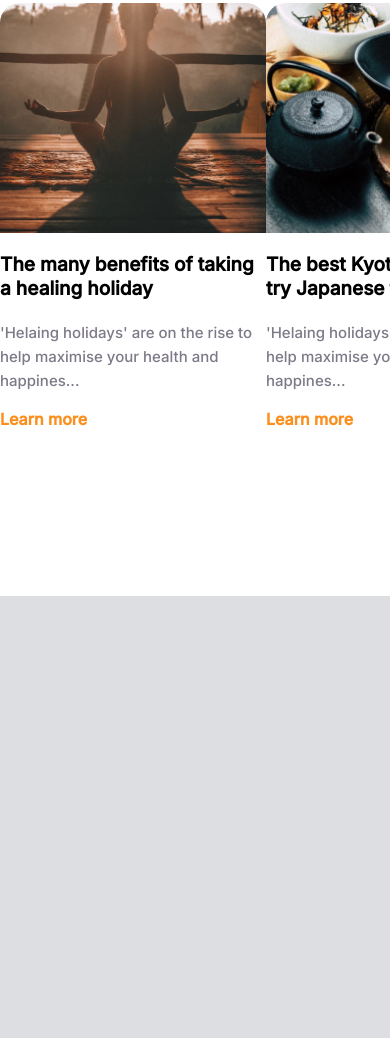
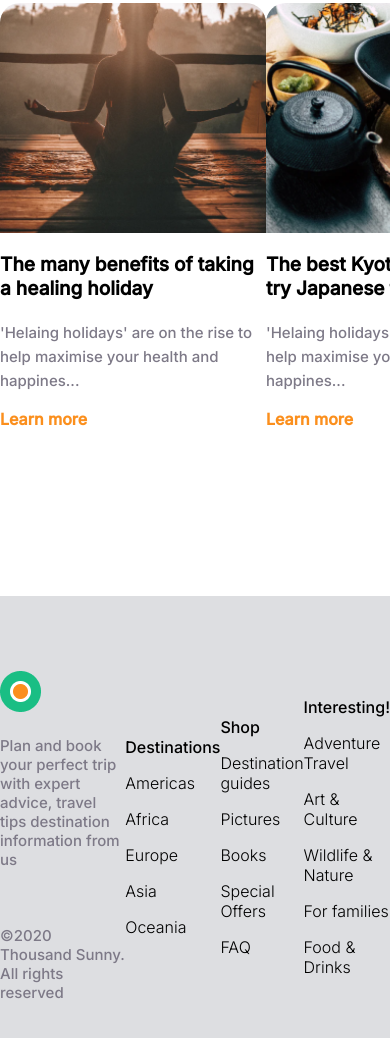
Before and after one commit to cgbl-90/sass-thousand-sunny, a plain HTML site: page index.html in a window 390 px wide. Shown: the part 4484-5522 px from the top of the page. Drawn offline with nearby package versions, Linux system fonts and the light colour scheme.

Commit message:
Summary
PENDING:
- Responsivity
- Animations

```diff
--- a/index.html
+++ b/index.html
@@ -209,7 +209,47 @@
         </div>
     </section>
     <footer>
-
+        <div>
+            <img src="src/logo.png" alt="logo" class="logo">
+            <br />
+            <br />
+            <p>Plan and book your perfect trip with
+                expert advice, travel tips destination
+                information from us
+                <br /><br /><br /><br />
+                ©2020 Thousand Sunny. All rights reserved
+            </p>
+        </div>
+        <div>
+            <ul>
+                <li>Destinations</li>
+                <li>Americas</li>
+                <li>Africa</li>
+                <li>Europe</li>
+                <li>Asia</li>
+                <li>Oceania</li>
+            </ul>
+        </div>
+        <div>
+            <ul>
+                <li>Shop</li>
+                <li>Destination guides</li>
+                <li>Pictures</li>
+                <li>Books</li>
+                <li>Special Offers</li>
+                <li>FAQ</li>
+            </ul>
+        </div>
+        <div>
+            <ul>
+                <li>Interesting!</li>
+                <li>Adventure Travel</li>
+                <li>Art & Culture</li>
+                <li>Wildlife & Nature</li>
+                <li>For families</li>
+                <li>Food & Drinks</li>
+            </ul>
+        </div>
     </footer>
 </body>
 
--- a/styles/input.scss
+++ b/styles/input.scss
@@ -9,6 +9,10 @@ $primary-color: #fb8f1d;
   font-family: "Inter", sans-serif;
   margin: 0px;
   padding: 0px;
+}
+
+li {
+  list-style: none;
 }
 
 h1 {
@@ -223,7 +227,6 @@ header {
   }
 
   li {
-    list-style: none;
     display: inline;
     margin: 0 1rem;
     color: #7d7987;
@@ -274,4 +277,14 @@ footer {
   background-color: #dddee1;
   @include functions.flex;
   max-width: 100%;
+  div {
+    max-width: 400px;
+  }
+  li {
+    font-weight: 300;
+    margin: 1rem 0;
+    &:first-child {
+      font-weight: 500;
+    }
+  }
 }
```
Also changed, not shown: README.md, output.css, 1 other file.
